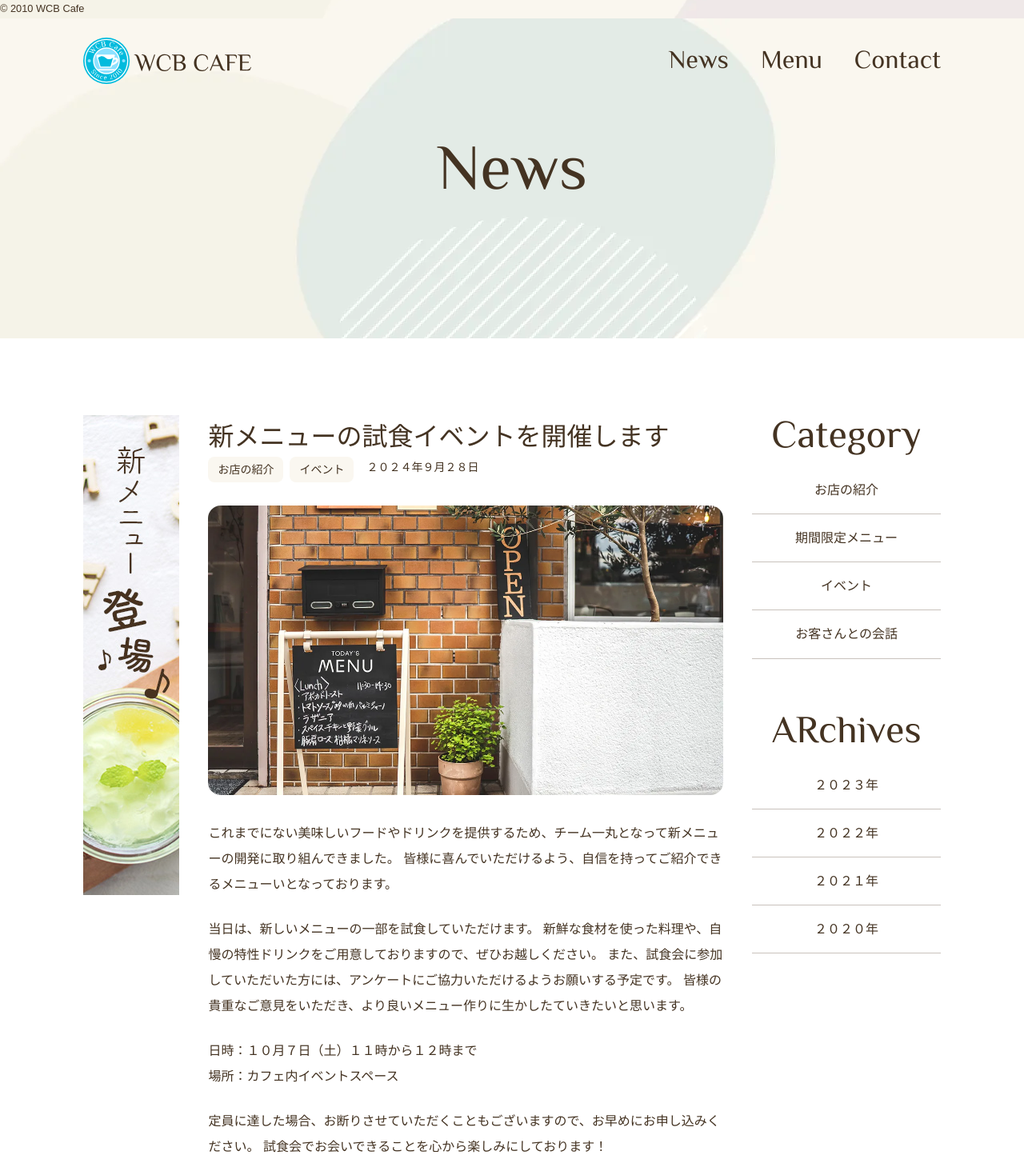
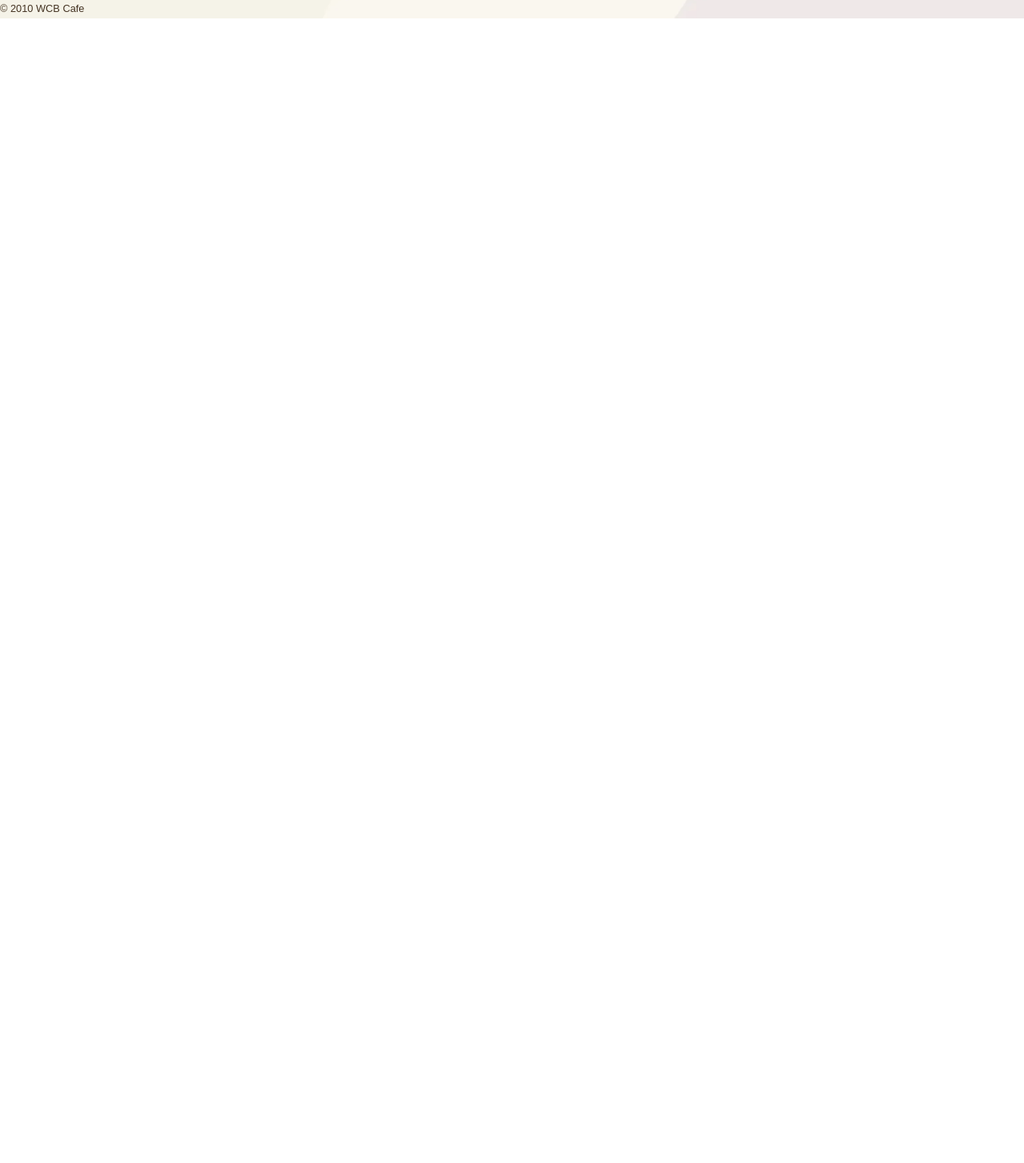
Before and after one commit to k025c0048/wcbcafe2, a plain HTML site: page news.html in a window 1280 px wide. Shown: the part 2061-3515 px from the top of the page at 80% size. After the commit the page ends 2084 px from the top, so only its background shows below. Drawn offline with Linux system fonts and the light colour scheme; some packages are replaced by stand-ins of ours.

Commit message:
news削除

```diff
--- a/news.html
+++ b/news.html
@@ -117,123 +117,3 @@
         </footer>
     </body>
 </html>
-
-<!DOCTYPE html>
-<html lang ="ja">
-    <head>
-        <meta charset="utf-8">
-        <title>WCB cafe - NEWS</title>
-        <meta name="description" content="ブレンドコーヒーとヘルシーなオーガニックフードを提供するカフェ">
-        <meta name="viewport" content="width=device-width, initial-scale=1">
-    <!--ファビコン-->
-        <link rel="icon" type="image/png" href="images/favicon.png">
-
-    <!--リセットCSS-->
-        <link rel="stylesheet" href="https://unpkg.com/ress/dist/ress.min.css">
-
-
-    <!--Googleフォント-->
-        <link rel="preconnect" href="http://fonts.googleeapis.com">
-        <link rel="preconnect" href="http://fonts.gstatic.com" crossorigin>
-        <link href="https://fonts.googleapis.com/css2?family=Philosopher&display=swap" rel="stylesheet">
-
-    <!--オリジナルCSS-->
-        <link rel="stylesheet" href="css/style.css">
-    </head>
-
-    <body>
-    <div class="sub-cover cover-news">
-        <header class="page-header wrapper">
-            <h1 class="align-center">
-                <a href="index.html"><img class="logo" src="images/logo.svg" alt="WCBカフェホーム"></a>
-            </h1>
-            <nav>
-                <u1 class="main-nav font-english">
-                    <li><a href="news.html">News</a></li>
-                    <li><a href="menu.html">Menu</a></li>
-                    <li><a href="contact.html">Contact</a></li>
-                </u1>
-            </nav>
-        </header>
-        <h2 class="page-title font-english">News</h2>
-    </div>
-
-    <main class="wrapper news-contents">
-        <article class="post">
-            <header>
-                <h2 class="post-title">新メニューの試食イベントを開催します</h2>
-                <div class="post-info">
-                    <ul class="post-cat">
-                        <li><a href="#">お店の紹介</a></li>
-                        <li><a href="#">イベント</a></li>
-                    </ul>
-                    <time class="post-date" datetime="2024-09-28">２０２４年９月２８日</time>
-                </div>
-            </header>
-            <img class="post-thumbnail" src="images\outside.webp" alt="店内の様子">
-            <p>
-                これまでにない美味しいフードやドリンクを提供するため、チーム一丸となって新メニューの開発に取り組んできました。
-                皆様に喜んでいただけるよう、自信を持ってご紹介できるメニューいとなっております。
-            </p>
-            <p>
-                当日は、新しいメニューの一部を試食していただけます。
-                新鮮な食材を使った料理や、自慢の特性ドリンクをご用意しておりますので、ぜひお越しください。
-                また、試食会に参加していただいた方には、アンケートにご協力いただけるようお願いする予定です。
-                皆様の貴重なご意見をいただき、より良いメニュー作りに生かしたていきたいと思います。
-            </p>
-            <p>
-                日時：１０月７日（土）１１時から１２時まで<br>
-                場所：カフェ内イベントスペース
-            </p>
-            <p>
-                定員に達した場合、お断りさせていただくこともございますので、お早めにお申し込みください。
-                試食会でお会いできることを心から楽しみにしております！
-            </p>
-        </article>
-        <aside class="sidebar">
-            <h3 class="heading-medium font-english">Category</h3>
-            <ul class="side-menu">
-                <li><a href="#">お店の紹介</a></li>
-                <li><a href="#">期間限定メニュー</a></li>
-                <li><a href="#">イベント</a></li>
-                <li><a href="#">お客さんとの会話</a></li>
-            </ul>
-
-            <h3 class="heading-medium font-english">ARchives</h3>
-            <ul class="side-menu">
-                <li><a href="#">２０２３年</a></li>
-                <li><a href="#">２０２２年</a></li>
-                <li><a href="#">２０２１年</a></li>
-                <li><a href="#">２０２０年</a></li>
-            </ul>
-        </aside>
-        <aside class="ad">
-            <img src="images/banner.jpg" alt="新メニュー登場">
-        </aside>
-    </main>
-        <footer class="page-footer">
-            <h3 class="heading-large font-english">Information</h3>
-            <table class="info">
-                <tr>
-                    <th>住所</th>
-                    <td>東京都港区六本木0-0 〇〇〇</td>
-                </tr>
-                <tr>
-                    <th>電話</th>
-                    <td>03-1111-XXXX</td>
-                </tr>
-                <tr>
-                    <th>営業時間</th>
-                    <td>10:00~20:00</td>
-                </tr>
-                <tr>
-                    <th>定休日</th>
-                    <td>水曜</td>
-                </tr>
-            </table>
-            <div class="copyright">
-                <small>&copy; 2010 WCB Cafe</small>
-            </div>
-        </footer>
-    </body>
-</html>
```
